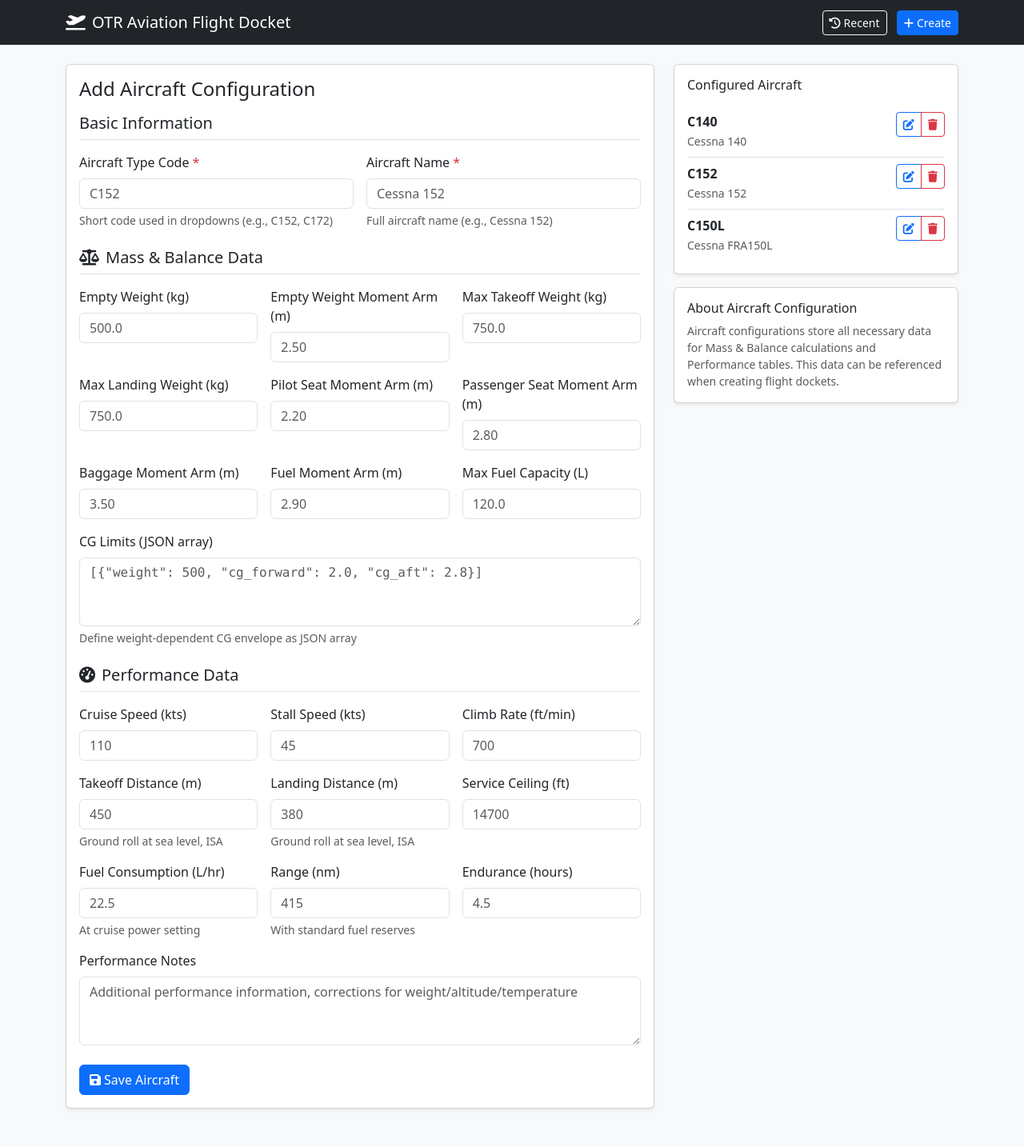
After one commit to pbassill/Flight-Docket, a PHP site: page /configure_aircraft.php in a window 1280 px wide. The commit adds this page. Shown: the whole page at 80% size. Run offline with PHP 8.4, Linux system fonts and the light colour scheme.

Commit message:
Add Configure Aircraft page with full Mass & Balance and Performance data storage
Co-authored-by: pbassill <2863815+pbassill@users.noreply.github.com>

```diff
--- /dev/null
+++ b/app/AircraftRepository.php
@@ -0,0 +1,119 @@
+<?php
+
+declare(strict_types=1);
+
+namespace OTR;
+
+class AircraftRepository
+{
+    private string $storageDir;
+
+    public function __construct(array $config)
+    {
+        $this->storageDir = $config['paths']['aircraft'] ?? __DIR__ . '/../storage/aircraft';
+
+        if (!is_dir($this->storageDir)) {
+            mkdir($this->storageDir, 0750, true);
+        }
+    }
+
+    /**
+     * Generate a unique aircraft ID
+     */
+    public function generateId(): string
+    {
+        return uniqid('aircraft_', true);
+    }
+
+    /**
+     * Save aircraft configuration
+     */
+    public function save(string $id, array $data): bool
+    {
+        $filename = $this->storageDir . '/' . $id . '.json';
+        $data['id'] = $id;
+        $data['updated_at'] = date('Y-m-d H:i:s');
+
+        $json = json_encode($data, JSON_PRETTY_PRINT);
+        if ($json === false) {
+            return false;
+        }
+
+        return file_put_contents($filename, $json) !== false;
+    }
+
+    /**
+     * Load aircraft configuration by ID
+     */
+    public function load(string $id): ?array
+    {
+        $filename = $this->storageDir . '/' . $id . '.json';
+
+        if (!file_exists($filename)) {
+            return null;
+        }
+
+        $json = file_get_contents($filename);
+        if ($json === false) {
+            return null;
+        }
+
+        $data = json_decode($json, true);
+        return is_array($data) ? $data : null;
+    }
+
+    /**
+     * List all aircraft configurations
+     */
+    public function listAll(): array
+    {
+        $aircraft = [];
+        $files = glob($this->storageDir . '/*.json');
+
+        if ($files === false) {
+            return [];
+        }
+
+        foreach ($files as $file) {
+            $json = file_get_contents($file);
+            if ($json === false) {
+                continue;
+            }
+
+            $data = json_decode($json, true);
+            if (is_array($data)) {
+                $aircraft[] = $data;
+            }
+        }
+
+        // Sort by name
+        usort($aircraft, function($a, $b) {
+            return strcmp($a['name'] ?? '', $b['name'] ?? '');
+        });
+
+        return $aircraft;
+    }
+
+    /**
+     * Delete aircraft configuration
+     */
+    public function delete(string $id): bool
+    {
+        $filename = $this->storageDir . '/' . $id . '.json';
+
+        if (!file_exists($filename)) {
+            return false;
+        }
+
+        return unlink($filename);
+    }
+
+    /**
+     * Check if aircraft ID exists
+     */
+    public function exists(string $id): bool
+    {
+        $filename = $this->storageDir . '/' . $id . '.json';
+        return file_exists($filename);
+    }
+}
--- a/config.php
+++ b/config.php
@@ -13,6 +13,7 @@ return [
         'generated' => __DIR__ . '/storage/generated',
         'logo'      => __DIR__ . '/public/assets/otr-logo.png',
         'logs'      => __DIR__ . '/storage/logs',
+        'aircraft'  => __DIR__ . '/storage/aircraft',
     ],
 
     'uploads' => [
--- /dev/null
+++ b/public/configure_aircraft.php
@@ -0,0 +1,322 @@
+<?php
+declare(strict_types=1);
+
+require __DIR__ . '/../vendor/autoload.php';
+$config = require __DIR__ . '/../config.php';
+date_default_timezone_set($config['timezone']);
+
+\OTR\Security::startSecureSession();
+\OTR\Security::setSecurityHeaders();
+$csrfToken = \OTR\Security::generateCsrfToken();
+
+$aircraftRepo = new \OTR\AircraftRepository($config);
+$aircraftList = $aircraftRepo->listAll();
+
+// Check if editing existing aircraft
+$editAircraft = null;
+if (isset($_GET['edit'])) {
+    $editId = (string)$_GET['edit'];
+    $editAircraft = $aircraftRepo->load($editId);
+}
+
+// Helper function to safely get string value from array
+function getValue(?array $data, string $key, string $subkey = ''): string {
+    if ($data === null) {
+        return '';
+    }
+    if ($subkey !== '') {
+        $value = $data[$key][$subkey] ?? null;
+    } else {
+        $value = $data[$key] ?? null;
+    }
+    if ($value === null) {
+        return '';
+    }
+    return (string)$value;
+}
+
+?>
+<!doctype html>
+<html lang="en">
+<head>
+  <meta charset="utf-8">
+  <meta name="viewport" content="width=device-width, initial-scale=1">
+  <title>Configure Aircraft - <?= htmlspecialchars($config['app_name']) ?></title>
+  <link href="https://cdn.jsdelivr.net/npm/bootstrap@5.3.3/dist/css/bootstrap.min.css" rel="stylesheet">
+  <link href="https://cdnjs.cloudflare.com/ajax/libs/font-awesome/6.5.2/css/all.min.css" rel="stylesheet">
+</head>
+<body class="bg-light">
+<nav class="navbar navbar-expand-lg navbar-dark bg-dark">
+  <div class="container">
+    <span class="navbar-brand"><i class="fa-solid fa-plane-departure me-2"></i>OTR Aviation Flight Docket</span>
+    <div>
+      <a class="btn btn-outline-light btn-sm me-2" href="index.php"><i class="fa-solid fa-clock-rotate-left me-1"></i>Recent</a>
+      <a class="btn btn-primary btn-sm" href="create.php"><i class="fa-solid fa-plus me-1"></i>Create</a>
+    </div>
+  </div>
+</nav>
+
+<main class="container py-4">
+  <div class="row">
+    <div class="col-lg-8">
+      <div class="card shadow-sm mb-4">
+        <div class="card-body">
+          <h1 class="h4 mb-3"><?= $editAircraft ? 'Edit Aircraft' : 'Add Aircraft Configuration' ?></h1>
+
+          <form id="aircraftForm" action="save_aircraft.php" method="post" class="needs-validation" novalidate>
+            <input type="hidden" name="csrf_token" value="<?= htmlspecialchars($csrfToken) ?>">
+            <?php if ($editAircraft): ?>
+              <input type="hidden" name="id" value="<?= htmlspecialchars($editAircraft['id'] ?? '') ?>">
+            <?php endif; ?>
+
+            <h5 class="border-bottom pb-2 mb-3">Basic Information</h5>
+
+            <div class="row g-3 mb-4">
+              <div class="col-md-6">
+                <label class="form-label">Aircraft Type Code <span class="text-danger">*</span></label>
+                <input class="form-control" name="type_code" placeholder="C152" required
+                  value="<?= htmlspecialchars(getValue($editAircraft, 'type_code')) ?>" maxlength="20">
+                <div class="form-text">Short code used in dropdowns (e.g., C152, C172)</div>
+                <div class="invalid-feedback">Aircraft type code is required.</div>
+              </div>
+
+              <div class="col-md-6">
+                <label class="form-label">Aircraft Name <span class="text-danger">*</span></label>
+                <input class="form-control" name="name" placeholder="Cessna 152" required
+                  value="<?= htmlspecialchars(getValue($editAircraft, 'name')) ?>" maxlength="100">
+                <div class="form-text">Full aircraft name (e.g., Cessna 152)</div>
+                <div class="invalid-feedback">Aircraft name is required.</div>
+              </div>
+            </div>
+
+            <h5 class="border-bottom pb-2 mb-3"><i class="fa-solid fa-scale-balanced me-2"></i>Mass & Balance Data</h5>
+
+            <div class="row g-3 mb-4">
+              <div class="col-md-4">
+                <label class="form-label">Empty Weight (kg)</label>
+                <input type="number" step="0.1" class="form-control" name="empty_weight" placeholder="500.0"
+                  value="<?= htmlspecialchars(getValue($editAircraft, 'mass_balance', 'empty_weight')) ?>">
+              </div>
+
+              <div class="col-md-4">
+                <label class="form-label">Empty Weight Moment Arm (m)</label>
+                <input type="number" step="0.01" class="form-control" name="empty_moment_arm" placeholder="2.50"
+                  value="<?= htmlspecialchars(getValue($editAircraft, 'mass_balance', 'empty_moment_arm')) ?>">
+              </div>
+
+              <div class="col-md-4">
+                <label class="form-label">Max Takeoff Weight (kg)</label>
+                <input type="number" step="0.1" class="form-control" name="max_takeoff_weight" placeholder="750.0"
+                  value="<?= htmlspecialchars(getValue($editAircraft, 'mass_balance', 'max_takeoff_weight')) ?>">
+              </div>
+
+              <div class="col-md-4">
+                <label class="form-label">Max Landing Weight (kg)</label>
+                <input type="number" step="0.1" class="form-control" name="max_landing_weight" placeholder="750.0"
+                  value="<?= htmlspecialchars(getValue($editAircraft, 'mass_balance', 'max_landing_weight')) ?>">
+              </div>
+
+              <div class="col-md-4">
+                <label class="form-label">Pilot Seat Moment Arm (m)</label>
+                <input type="number" step="0.01" class="form-control" name="pilot_moment_arm" placeholder="2.20"
+                  value="<?= htmlspecialchars(getValue($editAircraft, 'mass_balance', 'pilot_moment_arm')) ?>">
+              </div>
+
+              <div class="col-md-4">
+                <label class="form-label">Passenger Seat Moment Arm (m)</label>
+                <input type="number" step="0.01" class="form-control" name="passenger_moment_arm" placeholder="2.80"
+                  value="<?= htmlspecialchars(getValue($editAircraft, 'mass_balance', 'passenger_moment_arm')) ?>">
+              </div>
+
+              <div class="col-md-4">
+                <label class="form-label">Baggage Moment Arm (m)</label>
+                <input type="number" step="0.01" class="form-control" name="baggage_moment_arm" placeholder="3.50"
+                  value="<?= htmlspecialchars(getValue($editAircraft, 'mass_balance', 'baggage_moment_arm')) ?>">
+              </div>
+
+              <div class="col-md-4">
+                <label class="form-label">Fuel Moment Arm (m)</label>
+                <input type="number" step="0.01" class="form-control" name="fuel_moment_arm" placeholder="2.90"
+                  value="<?= htmlspecialchars(getValue($editAircraft, 'mass_balance', 'fuel_moment_arm')) ?>">
+              </div>
+
+              <div class="col-md-4">
+                <label class="form-label">Max Fuel Capacity (L)</label>
+                <input type="number" step="0.1" class="form-control" name="max_fuel_capacity" placeholder="120.0"
+                  value="<?= htmlspecialchars(getValue($editAircraft, 'mass_balance', 'max_fuel_capacity')) ?>">
+              </div>
+
+              <div class="col-12">
+                <label class="form-label">CG Limits (JSON array)</label>
+                <textarea class="form-control font-monospace" name="cg_limits" rows="3" placeholder='[{"weight": 500, "cg_forward": 2.0, "cg_aft": 2.8}]'><?= htmlspecialchars(getValue($editAircraft, 'mass_balance', 'cg_limits')) ?></textarea>
+                <div class="form-text">Define weight-dependent CG envelope as JSON array</div>
+              </div>
+            </div>
+
+            <h5 class="border-bottom pb-2 mb-3"><i class="fa-solid fa-gauge-high me-2"></i>Performance Data</h5>
+
+            <div class="row g-3 mb-4">
+              <div class="col-md-4">
+                <label class="form-label">Cruise Speed (kts)</label>
+                <input type="number" step="1" class="form-control" name="cruise_speed" placeholder="110"
+                  value="<?= htmlspecialchars(getValue($editAircraft, 'performance', 'cruise_speed')) ?>">
+              </div>
+
+              <div class="col-md-4">
+                <label class="form-label">Stall Speed (kts)</label>
+                <input type="number" step="1" class="form-control" name="stall_speed" placeholder="45"
+                  value="<?= htmlspecialchars(getValue($editAircraft, 'performance', 'stall_speed')) ?>">
+              </div>
+
+              <div class="col-md-4">
+                <label class="form-label">Climb Rate (ft/min)</label>
+                <input type="number" step="10" class="form-control" name="climb_rate" placeholder="700"
+                  value="<?= htmlspecialchars(getValue($editAircraft, 'performance', 'climb_rate')) ?>">
+              </div>
+
+              <div class="col-md-4">
+                <label class="form-label">Takeoff Distance (m)</label>
+                <input type="number" step="10" class="form-control" name="takeoff_distance" placeholder="450"
+                  value="<?= htmlspecialchars(getValue($editAircraft, 'performance', 'takeoff_distance')) ?>">
+                <div class="form-text">Ground roll at sea level, ISA</div>
+              </div>
+
+              <div class="col-md-4">
+                <label class="form-label">Landing Distance (m)</label>
+                <input type="number" step="10" class="form-control" name="landing_distance" placeholder="380"
+                  value="<?= htmlspecialchars(getValue($editAircraft, 'performance', 'landing_distance')) ?>">
+                <div class="form-text">Ground roll at sea level, ISA</div>
+              </div>
+
+              <div class="col-md-4">
+                <label class="form-label">Service Ceiling (ft)</label>
+                <input type="number" step="100" class="form-control" name="service_ceiling" placeholder="14700"
+                  value="<?= htmlspecialchars(getValue($editAircraft, 'performance', 'service_ceiling')) ?>">
+              </div>
+
+              <div class="col-md-4">
+                <label class="form-label">Fuel Consumption (L/hr)</label>
+                <input type="number" step="0.1" class="form-control" name="fuel_consumption" placeholder="22.5"
+                  value="<?= htmlspecialchars(getValue($editAircraft, 'performance', 'fuel_consumption')) ?>">
+                <div class="form-text">At cruise power setting</div>
+              </div>
+
+              <div class="col-md-4">
+                <label class="form-label">Range (nm)</label>
+                <input type="number" step="10" class="form-control" name="range" placeholder="415"
+                  value="<?= htmlspecialchars(getValue($editAircraft, 'performance', 'range')) ?>">
+                <div class="form-text">With standard fuel reserves</div>
+              </div>
+
+              <div class="col-md-4">
+                <label class="form-label">Endurance (hours)</label>
+                <input type="number" step="0.1" class="form-control" name="endurance" placeholder="4.5"
+                  value="<?= htmlspecialchars(getValue($editAircraft, 'performance', 'endurance')) ?>">
+              </div>
+
+              <div class="col-12">
+                <label class="form-label">Performance Notes</label>
+                <textarea class="form-control" name="performance_notes" rows="3" placeholder="Additional performance information, corrections for weight/altitude/temperature"><?= htmlspecialchars(getValue($editAircraft, 'performance', 'notes')) ?></textarea>
+              </div>
+            </div>
+
+            <div class="d-flex gap-2">
+              <button class="btn btn-primary" type="submit">
+                <i class="fa-solid fa-save me-1"></i><?= $editAircraft ? 'Update Aircraft' : 'Save Aircraft' ?>
+              </button>
+              <?php if ($editAircraft): ?>
+                <a class="btn btn-outline-secondary" href="configure_aircraft.php">Cancel</a>
+              <?php endif; ?>
+            </div>
+          </form>
+        </div>
+      </div>
+    </div>
+
+    <div class="col-lg-4">
+      <div class="card shadow-sm">
+        <div class="card-body">
+          <h2 class="h6 mb-3">Configured Aircraft</h2>
+
+          <?php if (empty($aircraftList)): ?>
+            <p class="text-muted small mb-0">No aircraft configured yet.</p>
+          <?php else: ?>
+            <div class="list-group list-group-flush">
+              <?php foreach ($aircraftList as $aircraft): ?>
+                <div class="list-group-item px-0">
+                  <div class="d-flex justify-content-between align-items-start">
+                    <div>
+                      <div class="fw-bold"><?= htmlspecialchars($aircraft['type_code'] ?? '') ?></div>
+                      <small class="text-muted"><?= htmlspecialchars($aircraft['name'] ?? '') ?></small>
+                    </div>
+                    <div class="btn-group btn-group-sm">
+                      <a class="btn btn-outline-primary" href="configure_aircraft.php?edit=<?= urlencode($aircraft['id'] ?? '') ?>">
+                        <i class="fa-solid fa-edit"></i>
+                      </a>
+                      <button class="btn btn-outline-danger" type="button" onclick="deleteAircraft('<?= htmlspecialchars($aircraft['id'] ?? '') ?>', '<?= htmlspecialchars($aircraft['type_code'] ?? '') ?>')">
+                        <i class="fa-solid fa-trash"></i>
+                      </button>
+                    </div>
+                  </div>
+                </div>
+              <?php endforeach; ?>
+            </div>
+          <?php endif; ?>
+        </div>
+      </div>
+
+      <div class="card shadow-sm mt-3">
+        <div class="card-body">
+          <h2 class="h6 mb-2">About Aircraft Configuration</h2>
+          <p class="small text-muted mb-0">
+            Aircraft configurations store all necessary data for Mass & Balance calculations and Performance tables.
+            This data can be referenced when creating flight dockets.
+          </p>
+        </div>
+      </div>
+    </div>
+  </div>
+</main>
+
+<script>
+(() => {
+  'use strict';
+  const forms = document.querySelectorAll('.needs-validation');
+  Array.from(forms).forEach(form => {
+    form.addEventListener('submit', event => {
+      if (!form.checkValidity()) {
+        event.preventDefault();
+        event.stopPropagation();
+      }
+      form.classList.add('was-validated');
+    }, false);
+  });
+})();
+
+function deleteAircraft(id, typeCode) {
+  if (!confirm(`Delete aircraft configuration "${typeCode}"?`)) {
+    return;
+  }
+
+  const form = document.createElement('form');
+  form.method = 'POST';
+  form.action = 'delete_aircraft.php';
+
+  const csrfInput = document.createElement('input');
+  csrfInput.type = 'hidden';
+  csrfInput.name = 'csrf_token';
+  csrfInput.value = '<?= htmlspecialchars($csrfToken) ?>';
+  form.appendChild(csrfInput);
+
+  const idInput = document.createElement('input');
+  idInput.type = 'hidden';
+  idInput.name = 'id';
+  idInput.value = id;
+  form.appendChild(idInput);
+
+  document.body.appendChild(form);
+  form.submit();
+}
+</script>
+</body>
+</html>
--- a/public/index.php
+++ b/public/index.php
@@ -24,7 +24,10 @@ $recent = $repo->listRecent(25);
 <nav class="navbar navbar-expand-lg navbar-dark bg-dark">
   <div class="container">
     <span class="navbar-brand"><i class="fa-solid fa-plane-departure me-2"></i>OTR Aviation Flight Docket</span>
-    <a class="btn btn-primary btn-sm" href="create.php"><i class="fa-solid fa-plus me-1"></i>Create</a>
+    <div>
+      <a class="btn btn-outline-light btn-sm me-2" href="configure_aircraft.php"><i class="fa-solid fa-plane me-1"></i>Configure Aircraft</a>
+      <a class="btn btn-primary btn-sm" href="create.php"><i class="fa-solid fa-plus me-1"></i>Create</a>
+    </div>
   </div>
 </nav>
 
```
Also changed, not shown: public/create.php (+22 -6 lines), public/delete_aircraft.php (added, +53 -0 lines), public/save_aircraft.php (added, +113 -0 lines), storage/aircraft/aircraft_default_c140.json (added), storage/aircraft/aircraft_default_c150l.json (added), storage/aircraft/aircraft_default_c152.json (added).
